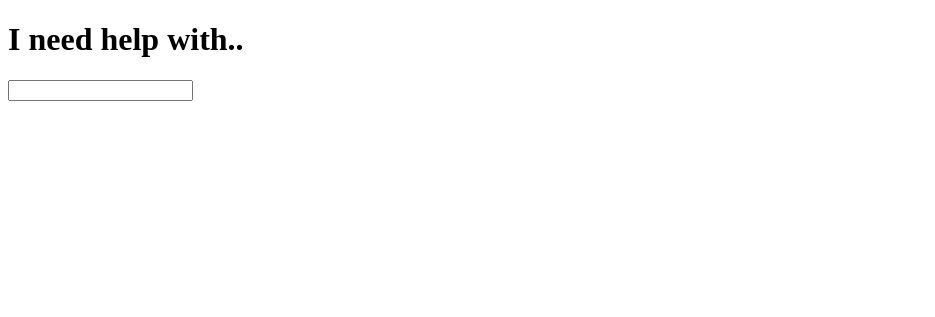
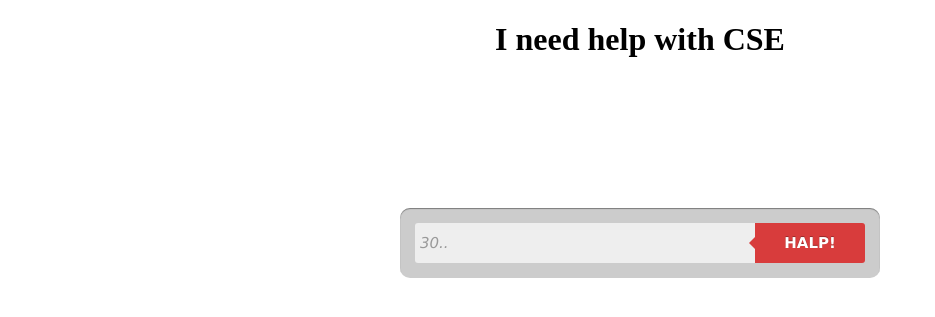
Before and after one commit to lanrat/halpz.me, a Flask app: page / in a window 1280 px wide. Shown: the top 317 px of the page, without its empty margins (0-935 px from the left). Run offline with Flask 2, Linux system fonts and the light colour scheme.

Commit message:
Making index look pretty

```diff
--- /dev/null
+++ b/server/static/index.css
@@ -0,0 +1,114 @@
+.cf:before, .cf:after{
+    content:"";
+    display:table;
+}
+
+.cf:after{
+    clear:both;
+}
+
+.cf{
+    zoom:1;
+}
+
+/* Form wrapper styling */
+.form-wrapper {
+    width: 450px;
+    padding: 15px;
+    margin: 150px auto 50px auto;
+    background: #444;
+    background: rgba(0,0,0,.2);
+    border-radius: 10px;
+    box-shadow: 0 1px 1px rgba(0,0,0,.4) inset, 0 1px 0 rgba(255,255,255,.2);
+}
+
+/* Form text input */
+
+.form-wrapper input {
+    width: 330px;
+    height: 20px;
+    padding: 10px 5px;
+    float: left;
+    font: bold 15px 'lucida sans', 'trebuchet MS', 'Tahoma';
+    border: 0;
+    background: #eee;
+    border-radius: 3px 0 0 3px;
+}
+
+.form-wrapper input:focus {
+    outline: 0;
+    background: #fff;
+    box-shadow: 0 0 2px rgba(0,0,0,.8) inset;
+}
+
+.form-wrapper input::-webkit-input-placeholder {
+   color: #999;
+   font-weight: normal;
+   font-style: italic;
+}
+
+.form-wrapper input:-moz-placeholder {
+    color: #999;
+    font-weight: normal;
+    font-style: italic;
+}
+
+.form-wrapper input:-ms-input-placeholder {
+    color: #999;
+    font-weight: normal;
+    font-style: italic;
+}
+
+/* Form submit button */
+.form-wrapper button {
+    overflow: visible;
+    position: relative;
+    float: right;
+    border: 0;
+    padding: 0;
+    cursor: pointer;
+    height: 40px;
+    width: 110px;
+    font: bold 15px/40px 'lucida sans', 'trebuchet MS', 'Tahoma';
+    color: #fff;
+    text-transform: uppercase;
+    background: #d83c3c;
+    border-radius: 0 3px 3px 0;
+    text-shadow: 0 -1px 0 rgba(0, 0 ,0, .3);
+}
+
+.form-wrapper button:hover{
+    background: #e54040;
+}
+
+.form-wrapper button:active,
+.form-wrapper button:focus{
+    background: #c42f2f;
+    outline: 0;
+}
+
+.form-wrapper button:before { /* left arrow */
+    content: '';
+    position: absolute;
+    border-width: 8px 8px 8px 0;
+    border-style: solid solid solid none;
+    border-color: transparent #d83c3c transparent;
+    top: 12px;
+    left: -6px;
+}
+
+.form-wrapper button:hover:before{
+    border-right-color: #e54040;
+}
+
+.form-wrapper button:focus:before,
+.form-wrapper button:active:before{
+        border-right-color: #c42f2f;
+}
+
+.form-wrapper button::-moz-focus-inner { /* remove extra button spacing for Mozilla Firefox */
+    border: 0;
+    padding: 0;
+}
+
+h1 {  text-align:center;  }
--- a/server/templates/index.html
+++ b/server/templates/index.html
@@ -1,4 +1,14 @@
 <!doctype html>
-<title>Welcome to Halpz.me</title>
-  <h1>I need help with..</h1>
-  <input type="text" name="classid">
+
+{% block head %}
+	<link rel="stylesheet" href="/static/index.css" />
+{% endblock %}
+
+{% block body %}
+	<title>Welcome to Halpz.me</title>
+	<h1>I need help with CSE</h1>
+	<form class="form-wrapper cf">
+	        <input type="text" placeholder="30.." required>
+	        <button type="submit">Halp!</button>
+	</form>
+{% endblock %}
```
